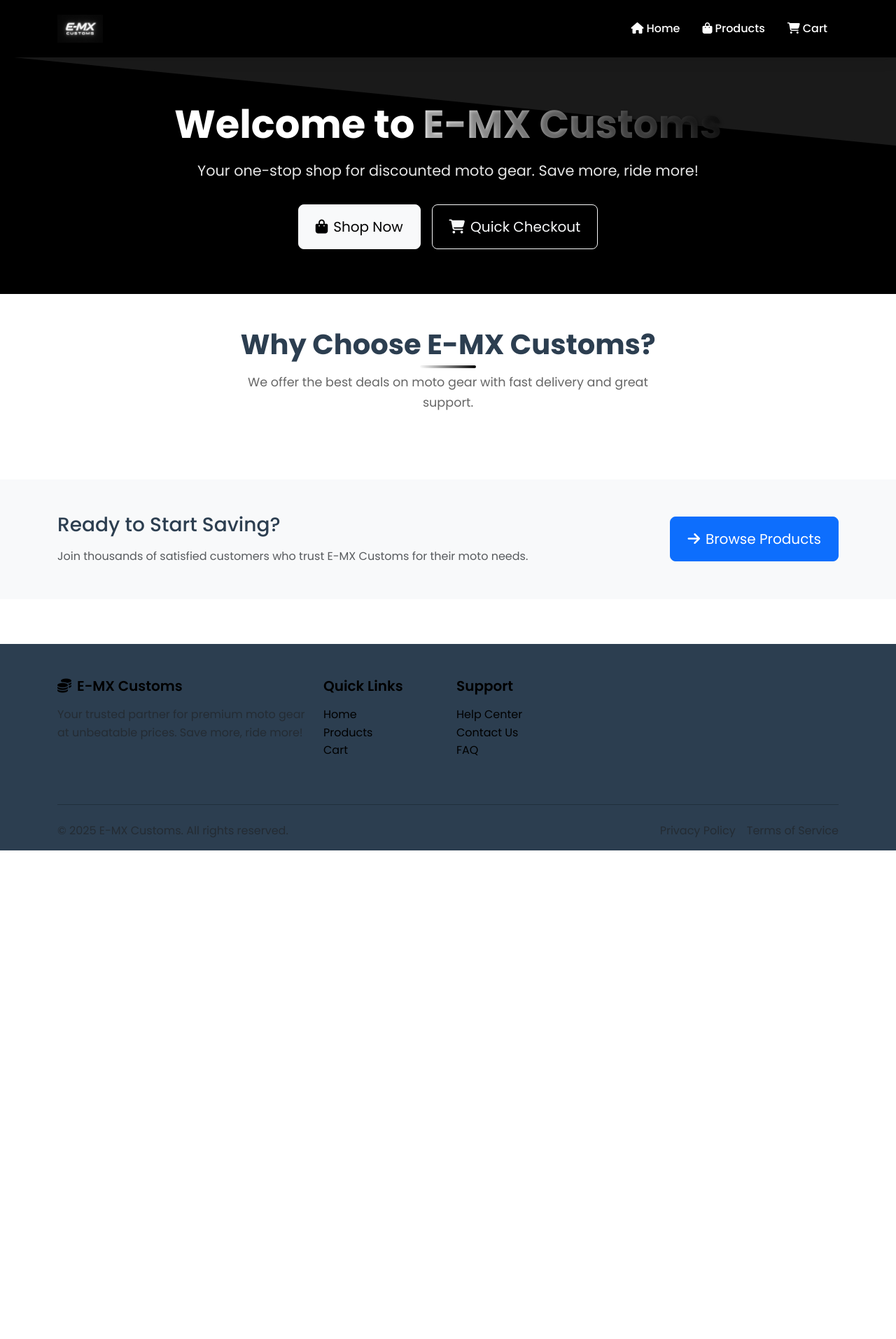
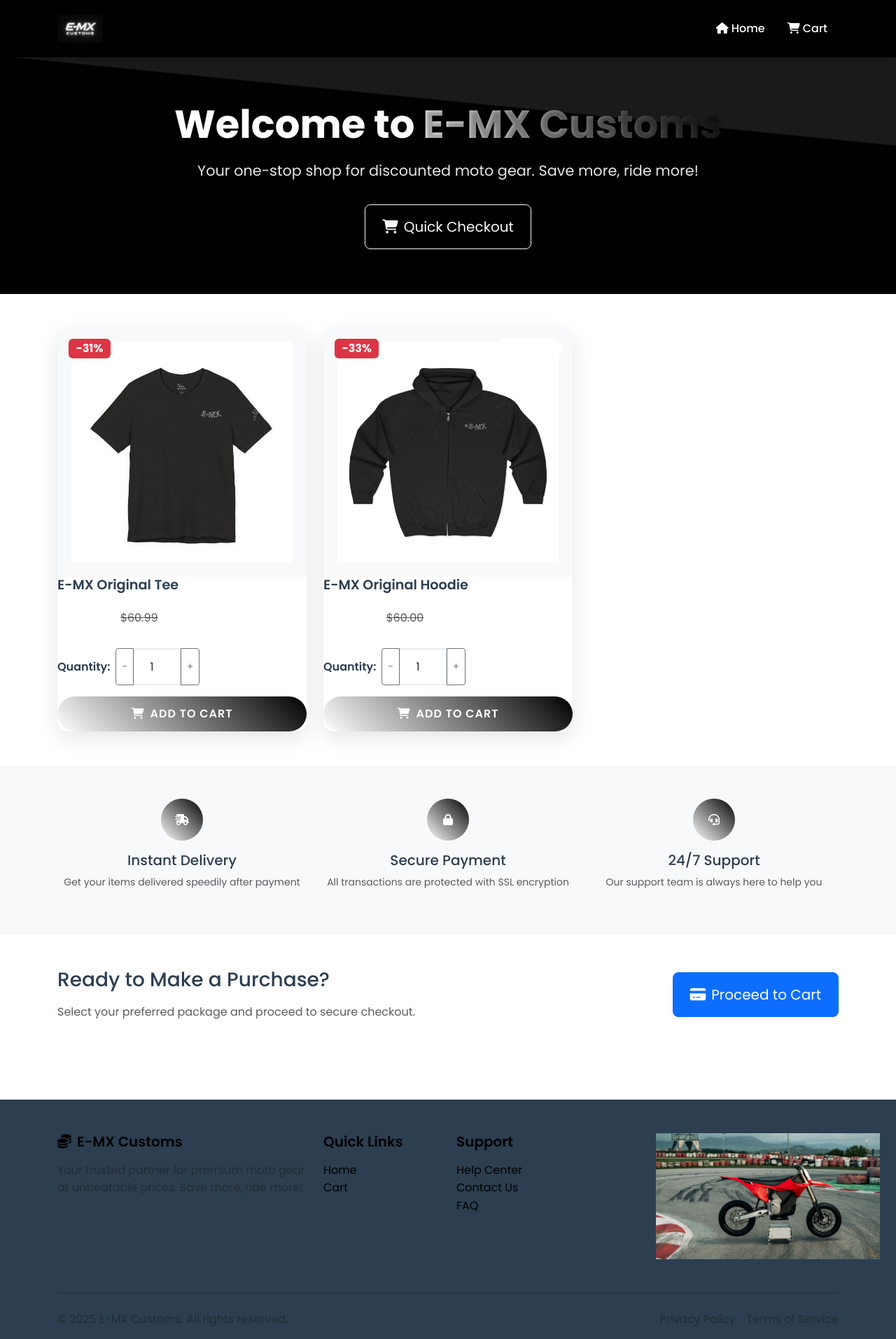
Before and after one commit to tanveeransari/starcoin, a React (Create React App) app: page /products in a window 1280 px wide. Shown: the whole page at 70% size. Before the commit the page ends 1215 px from the top, so only its background shows below. Built offline with nearby package versions, Linux system fonts and the light colour scheme; no server answers.

Commit message:
Turn home page into products page

```diff
--- a/src/App.tsx
+++ b/src/App.tsx
@@ -9,6 +9,7 @@ import OrderSuccess from "./pages/OrderSuccess";
 import "./assets/css/coloshop-theme.css";
 import { CartProvider } from "./CartContext";
 import { PayPalScriptProvider } from "@paypal/react-paypal-js";
+import varg from "./assets/images/varg.jpg";
 
 //const environment = process.env.ENVIRONMENT === "production" ? "production" : "sandbox";
 
@@ -61,12 +62,6 @@ const App: React.FC = () => {
                     </Link>
                   </li>
                   <li className="nav-item">
-                    <Link className="nav-link" to="/products">
-                      <i className="fas fa-shopping-bag me-1"></i>
-                      Products
-                    </Link>
-                  </li>
-                  <li className="nav-item">
                     <Link className="nav-link" to="/cart">
                       <i className="fas fa-shopping-cart me-1"></i>
                       Cart
@@ -80,8 +75,7 @@ const App: React.FC = () => {
           {/* Main Content */}
           <main style={{ marginTop: "80px" }}>
             <Routes>
-              <Route path="/" element={<Home />} />
-              <Route path="/products" element={<Products />} />
+              <Route path="/" element={<Products />} />
               <Route path="/cart" element={<CartDisplay />} />
               <Route path="/order-success" element={<OrderSuccess />} />
             </Routes>
@@ -107,9 +101,6 @@ const App: React.FC = () => {
                       <Link to="/">Home</Link>
                     </li>
                     <li>
-                      <Link to="/products">Products</Link>
-                    </li>
-                    <li>
                       <Link to="/cart">Cart</Link>
                     </li>
                   </ul>
@@ -128,6 +119,10 @@ const App: React.FC = () => {
                     </li>
                   </ul>
                 </div>
+                <div className="col-lg-3 col-md-6 mb-4">
+                  <img src={varg} alt="motorcycle" style={{ height: 180, width: "auto", objectFit: "contain" }} />
+                </div>
+
                 {/* <div className="col-lg-3 col-md-6 mb-4">
                   <h5>Connect With Us</h5>
                   <div className="d-flex">
--- a/src/pages/OrderSuccess.tsx
+++ b/src/pages/OrderSuccess.tsx
@@ -79,9 +79,6 @@ const OrderSuccess: React.FC = () => {
             <Link to="/" className="btn btn-primary me-2">
               Back to Home
             </Link>
-            <Link to="/products" className="btn btn-outline-primary">
-              Continue Shopping
-            </Link>
           </div>
         </div>
       </div>
```
